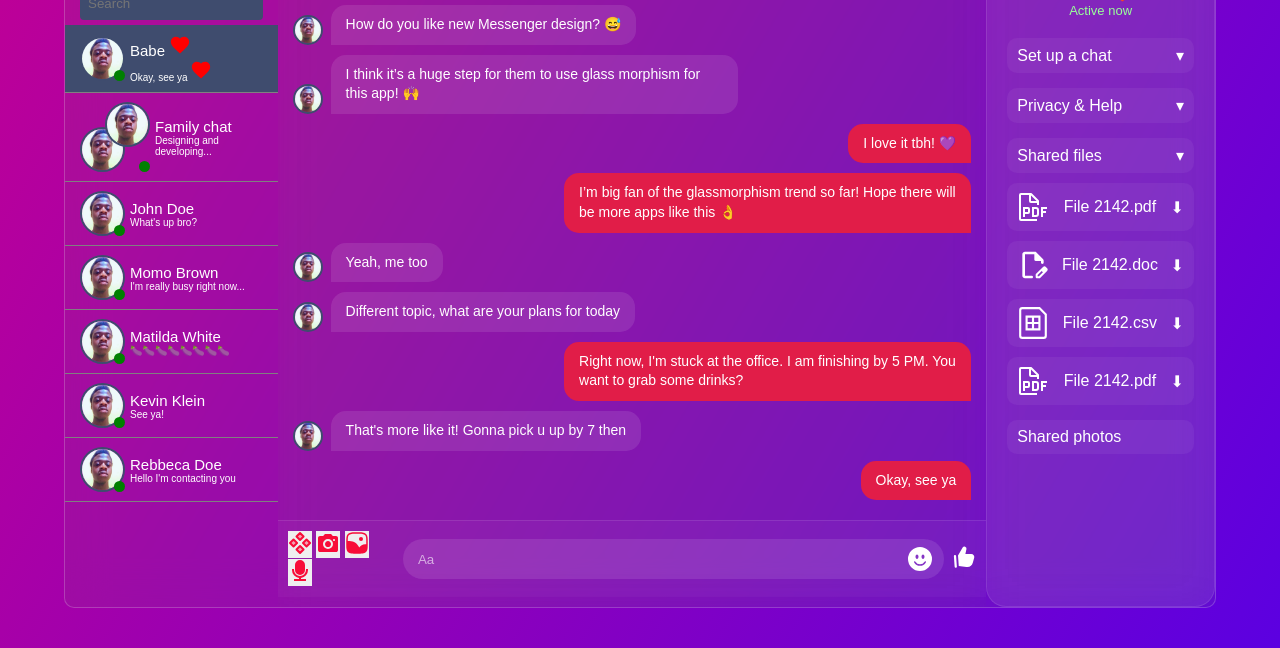
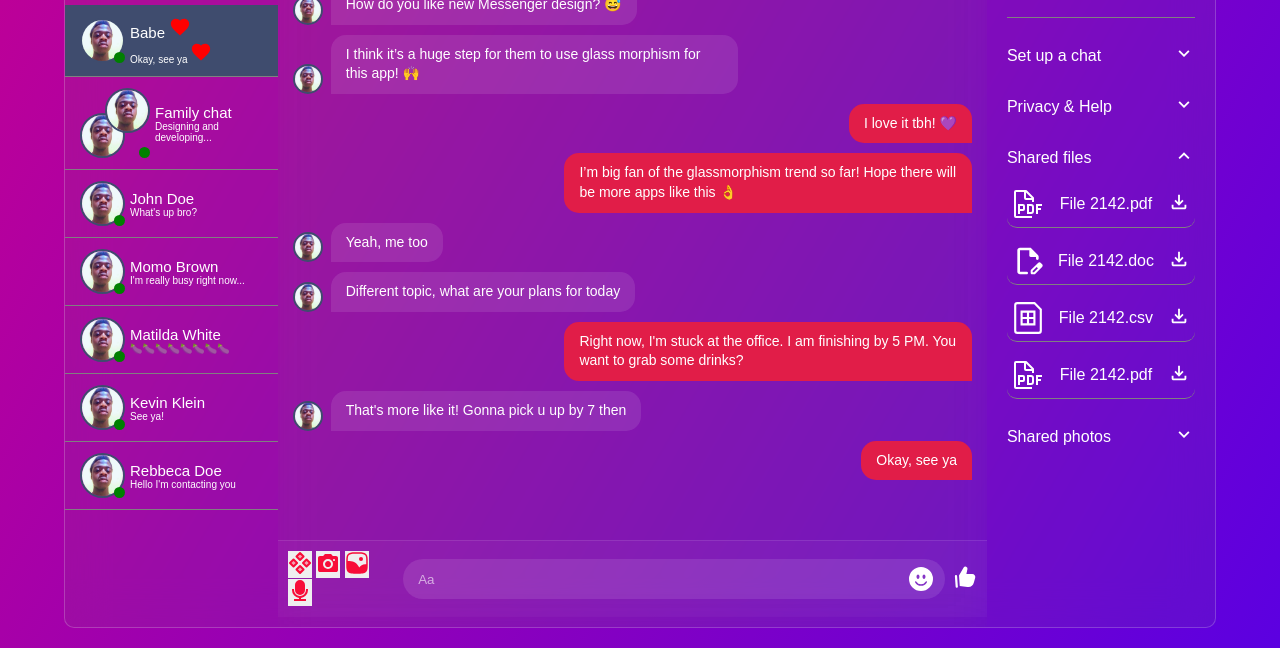
Before and after one commit to fawwazmak/Messenger-App, a plain HTML site: page index.html in a window 1280 px wide. Shown: the part 152-800 px from the top of the page. Drawn offline with Linux system fonts and the light colour scheme; a web font is replaced by a local one.

Commit message:
Not done yet

```diff
--- a/index.html
+++ b/index.html
@@ -241,41 +241,47 @@
             </div>
 
             <!-- Sections -->
+            <div class="sections">
                 <div class="section">
-            <div class="section-header">Set up a chat <span>▾</span></div>
-            </div>
-            <div class="section">
-            <div class="section-header">Privacy & Help <span>▾</span></div>
+                    <div class="section-header">Set up a chat <span><svg xmlns="http://www.w3.org/2000/svg" width="22" height="22" viewBox="0 0 24 24"><!-- Icon from Material Symbols by Google - https://github.com/google/material-design-icons/blob/master/LICENSE --><path fill="currentColor" d="m12 15.4l-6-6L7.4 8l4.6 4.6L16.6 8L18 9.4z"/></svg></span></div>
                 </div>
 
                 <div class="section">
-            <div class="section-header">Shared files <span>▾</span></div>
+                    <div class="section-header">Privacy & Help <span><svg xmlns="http://www.w3.org/2000/svg" width="22" height="22" viewBox="0 0 24 24"><!-- Icon from Material Symbols by Google - https://github.com/google/material-design-icons/blob/master/LICENSE --><path fill="currentColor" d="m12 15.4l-6-6L7.4 8l4.6 4.6L16.6 8L18 9.4z"/></svg></span></div>
+                </div>
+
+                <div class="section">
+                    <div class="section-header">Shared files <span><svg xmlns="http://www.w3.org/2000/svg" width="22" height="22" viewBox="0 0 24 24"><!-- Icon from Material Symbols by Google - https://github.com/google/material-design-icons/blob/master/LICENSE --><path fill="currentColor" d="m12 10.8l-4.6 4.6L6 14l6-6l6 6l-1.4 1.4z"/></svg></span></div>
                     <div class="file-list">
                         <div class="file-item">
                             <svg xmlns="http://www.w3.org/2000/svg" width="32" height="32" viewBox="0 0 32 32"><!-- Icon from Carbon by IBM - undefined --><path fill="currentColor" d="M30 18v-2h-6v10h2v-4h3v-2h-3v-2zm-11 8h-4V16h4a3.003 3.003 0 0 1 3 3v4a3.003 3.003 0 0 1-3 3m-2-2h2a1 1 0 0 0 1-1v-4a1 1 0 0 0-1-1h-2zm-6-8H6v10h2v-3h3a2.003 2.003 0 0 0 2-2v-3a2 2 0 0 0-2-2m-3 5v-3h3l.001 3z"/><path fill="currentColor" d="M22 14v-4a.91.91 0 0 0-.3-.7l-7-7A.9.9 0 0 0 14 2H4a2.006 2.006 0 0 0-2 2v24a2 2 0 0 0 2 2h16v-2H4V4h8v6a2.006 2.006 0 0 0 2 2h6v2Zm-8-4V4.4l5.6 5.6Z"/></svg>
                             <span>File 2142.pdf</span>
-                <button class="download-btn">⬇</button>
+                            <button class="download-btn"><svg xmlns="http://www.w3.org/2000/svg" width="22" height="22" viewBox="0 0 24 24"><!-- Icon from Google Material Icons by Material Design Authors - https://github.com/material-icons/material-icons/blob/master/LICENSE --><path fill="currentColor" d="M18 15v3H6v-3H4v3c0 1.1.9 2 2 2h12c1.1 0 2-.9 2-2v-3zm-1-4l-1.41-1.41L13 12.17V4h-2v8.17L8.41 9.59L7 11l5 5z"/></svg></button>
                         </div>
+
                         <div class="file-item">
                             <svg xmlns="http://www.w3.org/2000/svg" width="32" height="32" viewBox="0 0 24 24"><!-- Icon from Material Symbols by Google - https://github.com/google/material-design-icons/blob/master/LICENSE --><path fill="currentColor" d="M14 21v-1.65q0-.2.075-.387t.225-.338l5.225-5.2q.225-.225.5-.325t.55-.1q.3 0 .575.113t.5.337l.925.925q.2.225.313.5t.112.55t-.1.563t-.325.512l-5.2 5.2q-.15.15-.337.225T16.65 22H15q-.425 0-.712-.287T14 21m7.5-5.575l-.925-.925zm-6 5.075h.95l3.025-3.05l-.925-.925l-3.05 3.025zM6 22q-.825 0-1.412-.587T4 20V4q0-.825.588-1.412T6 2h7.175q.4 0 .763.15t.637.425l4.85 4.85q.275.275.425.638t.15.762v1.425q0 .425-.288.713T19 11.25t-.712-.288T18 10.25V9h-4q-.425 0-.712-.288T13 8V4H6v16h5q.425 0 .713.288T12 21t-.288.713T11 22zm0-2V4zm13.025-3.025l-.475-.45l.925.925z"/></svg>
                             <span>File 2142.doc</span>
-                <button class="download-btn">⬇</button>
+                            <button class="download-btn"><svg xmlns="http://www.w3.org/2000/svg" width="22" height="22" viewBox="0 0 24 24"><!-- Icon from Google Material Icons by Material Design Authors - https://github.com/material-icons/material-icons/blob/master/LICENSE --><path fill="currentColor" d="M18 15v3H6v-3H4v3c0 1.1.9 2 2 2h12c1.1 0 2-.9 2-2v-3zm-1-4l-1.41-1.41L13 12.17V4h-2v8.17L8.41 9.59L7 11l5 5z"/></svg></button>
                         </div>
+
                         <div class="file-item">
                             <svg xmlns="http://www.w3.org/2000/svg" width="32" height="32" viewBox="0 0 15 15"><!-- Icon from Teenyicons by smhmd - https://github.com/teenyicons/teenyicons/blob/master/LICENSE --><path fill="currentColor" d="M4.5 6.995H4v1h.5zm6 1h.5v-1h-.5zm-6 2.505H4v.5h.5zm6 0v.5h.5v-.5zm-6-6.503H4v1h.5zm6 1h.5v-1h-.5zm3-1.497h.5v-.207l-.146-.147zm-3-3l.354-.354L10.707 0H10.5zm-6 7.495h6v-1h-6zM4.5 11h6v-1h-6zm0-6.003h6v-1h-6zm8 9.003h-10v1h10zM2 13.5v-12H1v12zm11-10v10h1v-10zM2.5 1h8V0h-8zm7.646-.146l3 3l.708-.708l-3-3zM2.5 14a.5.5 0 0 1-.5-.5H1A1.5 1.5 0 0 0 2.5 15zm10 1a1.5 1.5 0 0 0 1.5-1.5h-1a.5.5 0 0 1-.5.5zM2 1.5a.5.5 0 0 1 .5-.5V0A1.5 1.5 0 0 0 1 1.5zm2 3v6h1v-6zm3 0v6h1v-6zm3 0v6h1v-6z"/></svg>
                             <span>File 2142.csv</span>
-                <button class="download-btn">⬇</button>
+                            <button class="download-btn"><svg xmlns="http://www.w3.org/2000/svg" width="22" height="22" viewBox="0 0 24 24"><!-- Icon from Google Material Icons by Material Design Authors - https://github.com/material-icons/material-icons/blob/master/LICENSE --><path fill="currentColor" d="M18 15v3H6v-3H4v3c0 1.1.9 2 2 2h12c1.1 0 2-.9 2-2v-3zm-1-4l-1.41-1.41L13 12.17V4h-2v8.17L8.41 9.59L7 11l5 5z"/></svg></button>
                         </div>
+
                         <div class="file-item">
                             <svg xmlns="http://www.w3.org/2000/svg" width="32" height="32" viewBox="0 0 32 32"><!-- Icon from Carbon by IBM - undefined --><path fill="currentColor" d="M30 18v-2h-6v10h2v-4h3v-2h-3v-2zm-11 8h-4V16h4a3.003 3.003 0 0 1 3 3v4a3.003 3.003 0 0 1-3 3m-2-2h2a1 1 0 0 0 1-1v-4a1 1 0 0 0-1-1h-2zm-6-8H6v10h2v-3h3a2.003 2.003 0 0 0 2-2v-3a2 2 0 0 0-2-2m-3 5v-3h3l.001 3z"/><path fill="currentColor" d="M22 14v-4a.91.91 0 0 0-.3-.7l-7-7A.9.9 0 0 0 14 2H4a2.006 2.006 0 0 0-2 2v24a2 2 0 0 0 2 2h16v-2H4V4h8v6a2.006 2.006 0 0 0 2 2h6v2Zm-8-4V4.4l5.6 5.6Z"/></svg>
                             <span>File 2142.pdf</span>
-                <button class="download-btn">⬇</button>
+                            <button class="download-btn"><svg xmlns="http://www.w3.org/2000/svg" width="22" height="22" viewBox="0 0 24 24"><!-- Icon from Google Material Icons by Material Design Authors - https://github.com/material-icons/material-icons/blob/master/LICENSE --><path fill="currentColor" d="M18 15v3H6v-3H4v3c0 1.1.9 2 2 2h12c1.1 0 2-.9 2-2v-3zm-1-4l-1.41-1.41L13 12.17V4h-2v8.17L8.41 9.59L7 11l5 5z"/></svg></button>
                         </div>
                     </div>
                 </div>
 
                 <div class="section">
-            <div class="section-header">Shared photos</div>
+                    <div class="section-header">Shared photos<span><svg xmlns="http://www.w3.org/2000/svg" width="22" height="22" viewBox="0 0 24 24"><!-- Icon from Material Symbols by Google - https://github.com/google/material-design-icons/blob/master/LICENSE --><path fill="currentColor" d="m12 15.4l-6-6L7.4 8l4.6 4.6L16.6 8L18 9.4z"/></svg></span></div>
+                </div>
             </div>
         </aside>
     </div>
--- a/style/style.css
+++ b/style/style.css
@@ -104,7 +104,7 @@ body {
   align-items: center;
   gap: 5px;
   padding-inline: 15px;
-  padding-block: 9px;
+  padding-block: 11px;
   border-bottom: 1px solid grey;
 }
 
@@ -180,7 +180,7 @@ body {
   width: 90%;
   display: flex;
   border-radius: 10px;
-  height: 90%;
+  height: 95%;
 }
 
 .current-chat {
@@ -316,6 +316,10 @@ input:focus {
   border-radius: 4px;
 }
 
+.sections {
+  padding-block: 20px;
+}
+
 .send-box {
   display: flex;
   width: 80%;
@@ -370,17 +374,14 @@ input:focus {
 
 
 .sidebar-container {
-  background: rgba(255, 255, 255, 0.07);
-  border: 1px solid rgba(255, 255, 255, 0.1);
-  backdrop-filter: blur(20px);
-  border-radius: 20px;
   padding: 20px;
 }
 
 /* User Card */
 .user-card {
   text-align: center;
-  margin-bottom: 20px;
+  padding-bottom: 20px;
+  border-bottom: 1px solid gray;
 }
 
 .avatar-wrapper {
@@ -419,6 +420,7 @@ input:focus {
 /* Section Headers */
 .section {
   margin-bottom: 15px;
+  padding-block: 5px;
 }
 
 .section-header {
@@ -427,8 +429,6 @@ input:focus {
   align-items: center;
   cursor: pointer;
   font-weight: 500;
-  background: rgba(255, 255, 255, 0.05);
-  padding: 8px 10px;
   border-radius: 10px;
 }
 
@@ -443,9 +443,9 @@ input:focus {
   display: flex;
   align-items: center;
   justify-content: space-between;
-  background: rgba(255, 255, 255, 0.05);
-  padding: 8px 10px;
+  padding: 7px 5px;
   border-radius: 10px;
+  border-bottom: 1px solid grey;
 }
 
 .file-item img {
```
Lines whose indentation alone changed are shown as unchanged.
